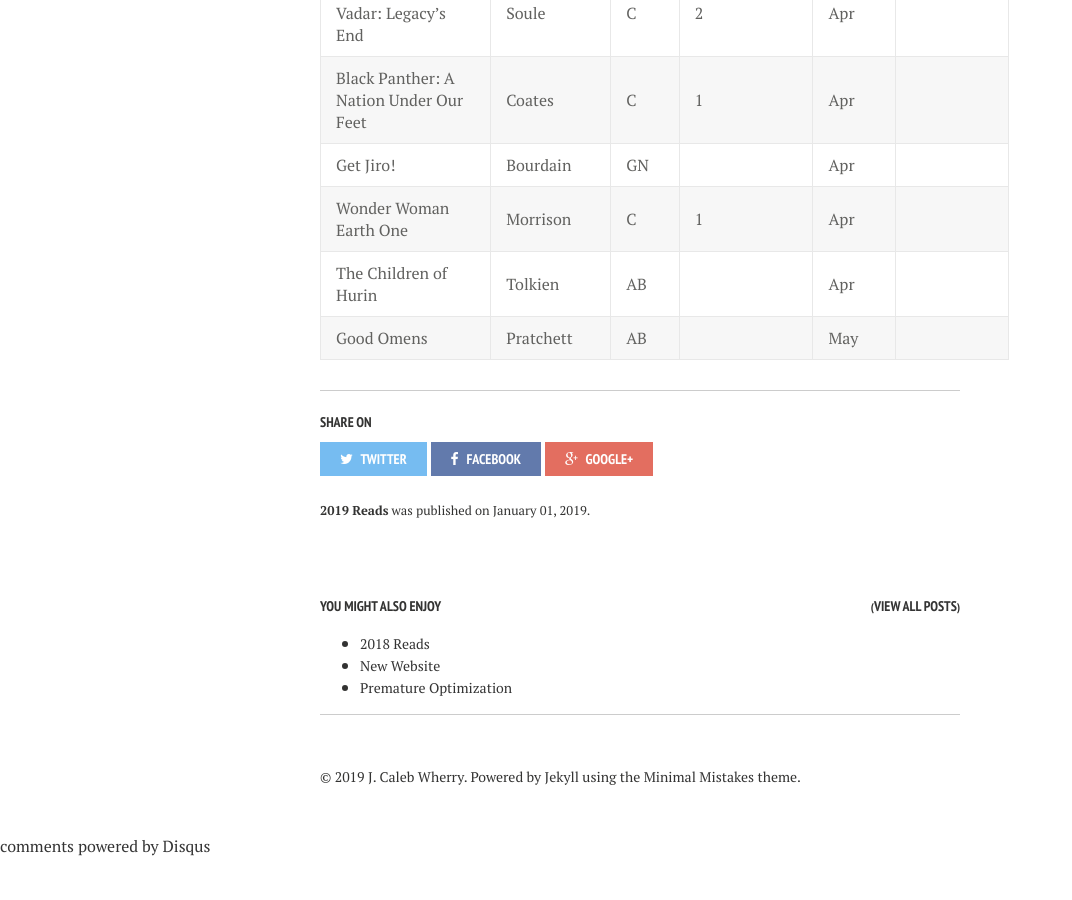
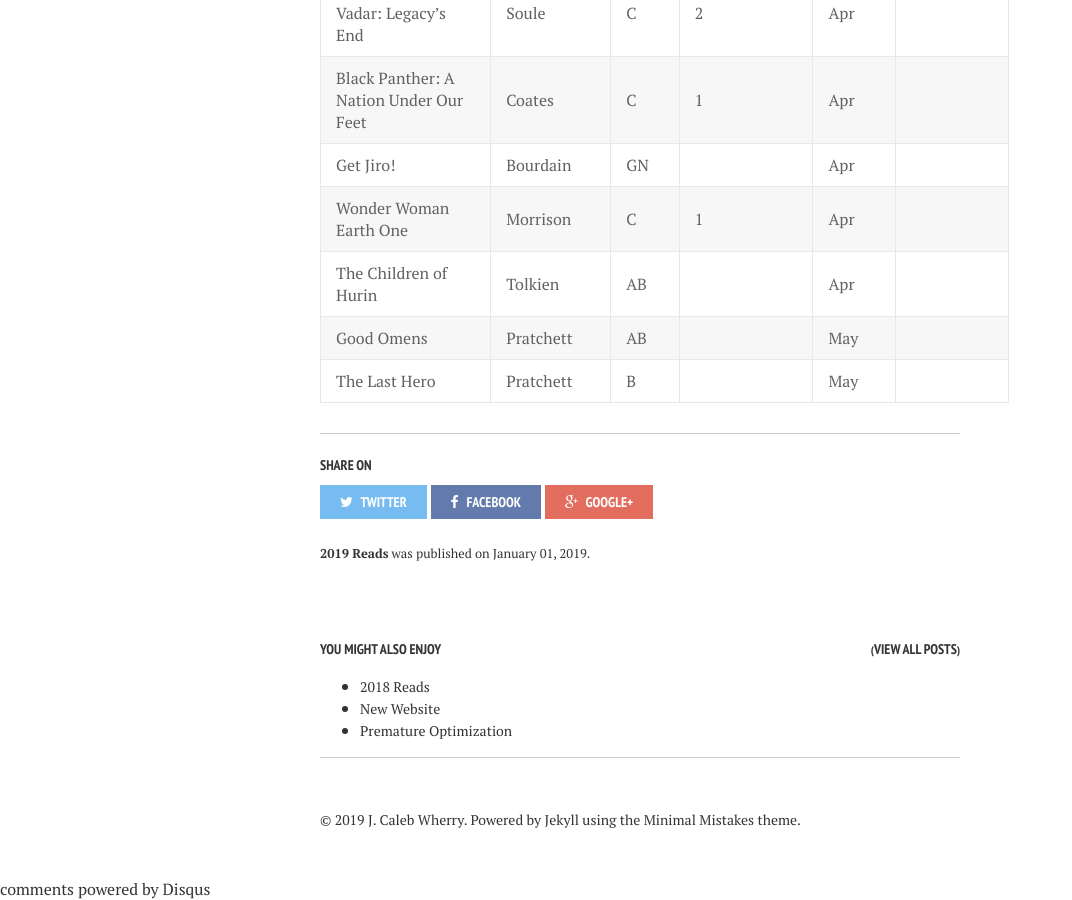
Before and after one commit to calebwherry/calebwherry.github.io, a Jekyll site: the page built from _posts/2019-01-01-2019-Reads.md, in a window 1280 px wide and 900 px high, scrolled down 5589 px. Shown: the whole window, without its empty margins (0-1072 px from the left). Built offline with Jekyll 4.4.1, drawn with Linux system fonts in a browser that asks for light colours; nearby versions of some CDN libraries; comment, search, counter and statistics services are not loaded; before the commit the page ends 6446 px from its top, so only the background shows below that.

Commit message:
Added new 2019 read

```diff
--- a/_posts/2019-01-01-2019-Reads.md
+++ b/_posts/2019-01-01-2019-Reads.md
@@ -111,3 +111,4 @@
 | Wonder Woman Earth One                        | Morrison       | C     | 1            | Apr          |                                               |
 | The Children of Hurin                         | Tolkien        | AB    |              | Apr          |                                               |
 | Good Omens                                    | Pratchett      | AB    |              | May          |                                               |
+| The Last Hero                                 | Pratchett      | B     |              | May          |                                               |
```
